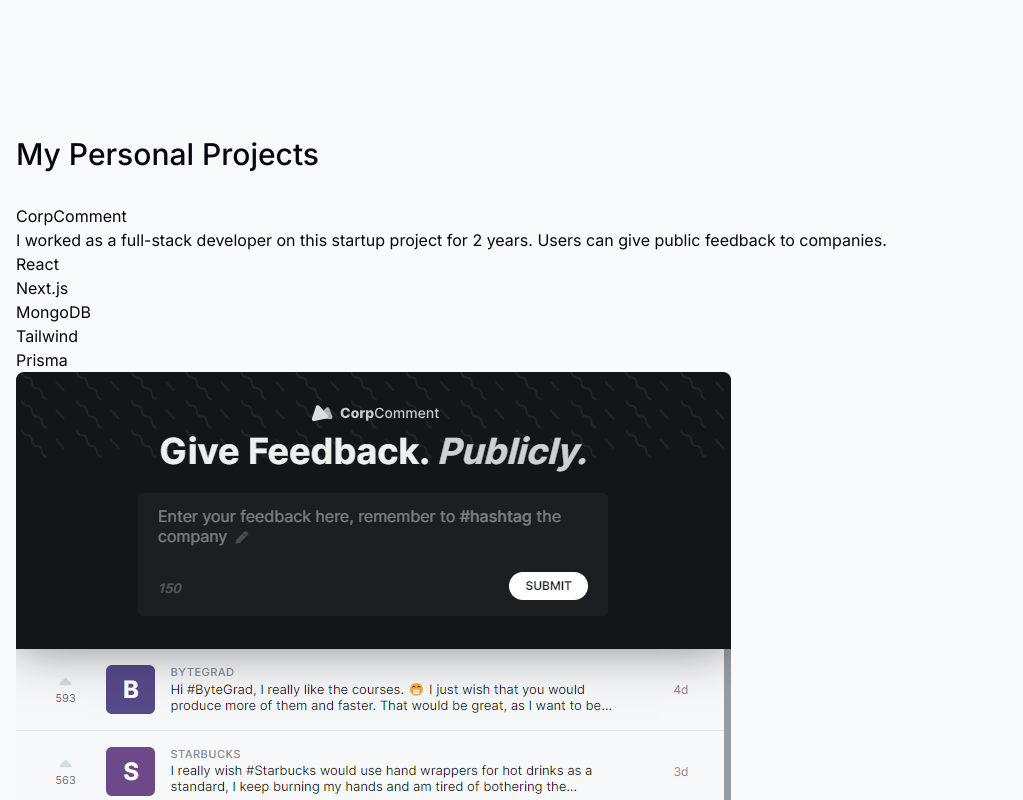
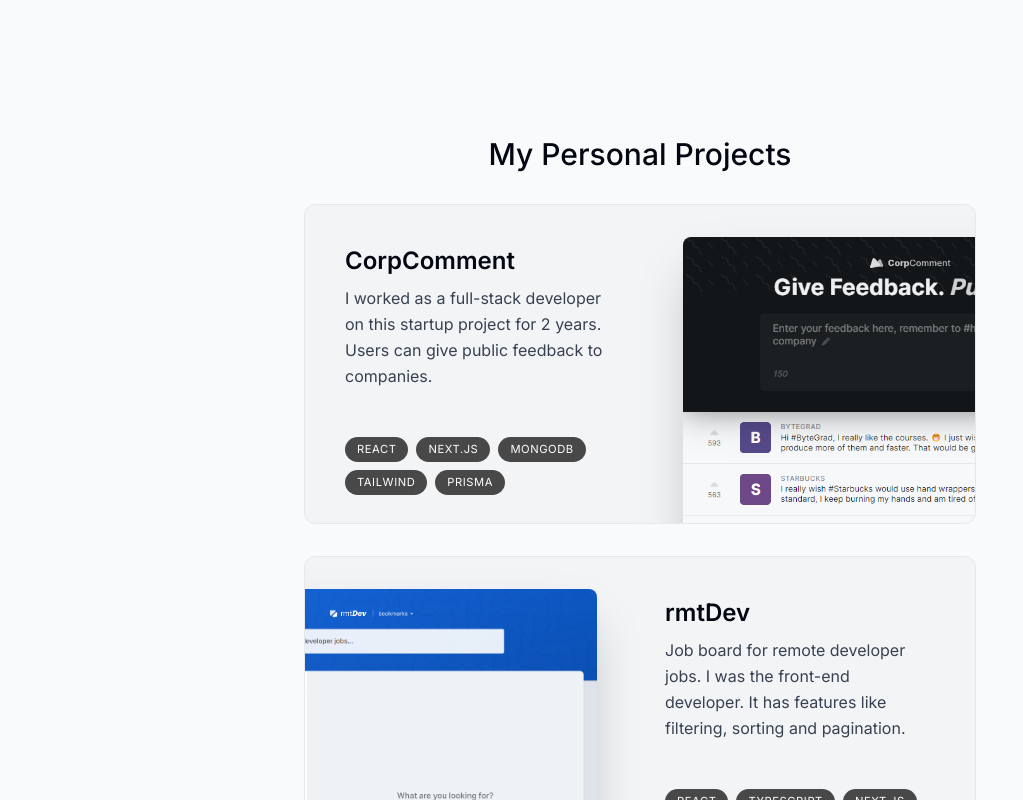
Before and after one commit to LeHoangTuanbk/simple-portfolio, a Next.js app: page / in a window 1280 px wide. Shown: the part 1160-1960 px from the top of the page, without its empty margins (0-1023 px from the left). Built offline with nearby package versions, Linux system fonts and the light colour scheme.

Commit message:
add projects component

```diff
--- /dev/null
+++ b/src/components/project.tsx
@@ -0,0 +1,53 @@
+'use client';
+import Image from 'next/image';
+import {useRef} from 'react';
+import { useScroll, motion, useTransform } from 'framer-motion';
+import { projectsData } from '@/lib/data';
+
+type ProjectProps = (typeof projectsData)[number];
+
+export default function Project({
+    title,
+    description,
+    tags,
+    imageUrl }: ProjectProps ) {
+
+    const ref = useRef<HTMLDivElement>(null);
+
+    const { scrollYProgress } = useScroll({
+        target: ref,
+        offset: ["0 1", "1.33 1"],
+    });
+
+    const scaleProgress = useTransform(scrollYProgress, [0, 1], [0.6, 1]);
+    const opacityProgress = useTransform(scrollYProgress, [0, 1], [0.6, 1]);
+
+    return (
+        <motion.div ref={ref}
+        style= {{
+            scale: scaleProgress,
+            opacity: opacityProgress,
+        }}
+        className='group mb-3 sm:mb-8 last:mb-0'>
+            <section
+            className='bg-gray-100 max-w-[42rem] border border-black/5 rounded-xl overflow-hidden sm:pr-8 relative sm:h-[20rem]  group-even:pl-8 hover:bg-gray-200 transition'>
+                <div className="py-4 pb-7 px-5 sm:pl-10 sm:pr-2 sm:pt-10 sm:max-w-[50%] flex flex-col h-full group-even:ml-[18rem]">
+                    <h3 className='text-2xl font-semibold'>{title}</h3>
+                    <p className='mt-2 leading-relaxed text-gray-700'>{description}</p>
+                    <ul className='flex flex-wrap mt-4 gap-2 sm:mt-auto'>
+                        {tags.map((tag, index) => (
+                            <li
+                            className='bg-black/[0.7] px-3 py-1 text-[0.7rem] uppercase tracking-wider text-white rounded-full'
+                            key={index}>{tag}</li>
+                        ))}
+                    </ul>
+                </div>
+                <Image src={imageUrl} alt="Project I worked on" quality={95} className='absolute top-8 -right-40 w-[28.25rem] rounded-t-lg shadow-2xl group-even:right-[initial] group-even:-left-40 transition
+
+                group-even:group-hover:translate-x-3 group-even:group-hover:translate-y-3 group-even:group-hover:rotate-2
+
+                group-hover:-translate-x-3 group-hover:translate-y-3 group-hover:-rotate-2 group-hover:scale-[1.04]' />
+            </section>
+        </motion.div>
+    )
+}
--- a/src/components/projects.tsx
+++ b/src/components/projects.tsx
@@ -1,7 +1,7 @@
 import React from 'react'
-import Image from 'next/image'
 import SectionHeading from './section-heading'
 import { projectsData } from '@/lib/data'
+import Project from './project';
 
 export default function Projects() {
   return (
@@ -20,24 +20,3 @@ export default function Projects() {
     </section>
   )
 }
-
-type ProjectProps = (typeof projectsData)[number];
-
-function Project({
-    title,
-    description,
-    tags,
-    imageUrl }: ProjectProps ) {
-    return (
-        <section>
-            <h3>{title}</h3>
-            <p>{description}</p>
-            <ul>
-                {tags.map((tag, index) => (
-                    <li key={index}>{tag}</li>
-                ))}
-            </ul>
-            <Image src={imageUrl} alt="Project I worked on" quality={95} />
-        </section>
-    )
-}
--- a/src/components/section-heading.tsx
+++ b/src/components/section-heading.tsx
@@ -6,6 +6,6 @@ type SectionHeadingProps = {
 
 export default function SectionHeading({children}: SectionHeadingProps) {
   return (
-    <h2 className='text-3xl font-medium capitalize mb-8'>{children}</h2>
+    <h2 className='text-3xl font-medium capitalize mb-8 text-center'>{children}</h2>
   )
 }
```
